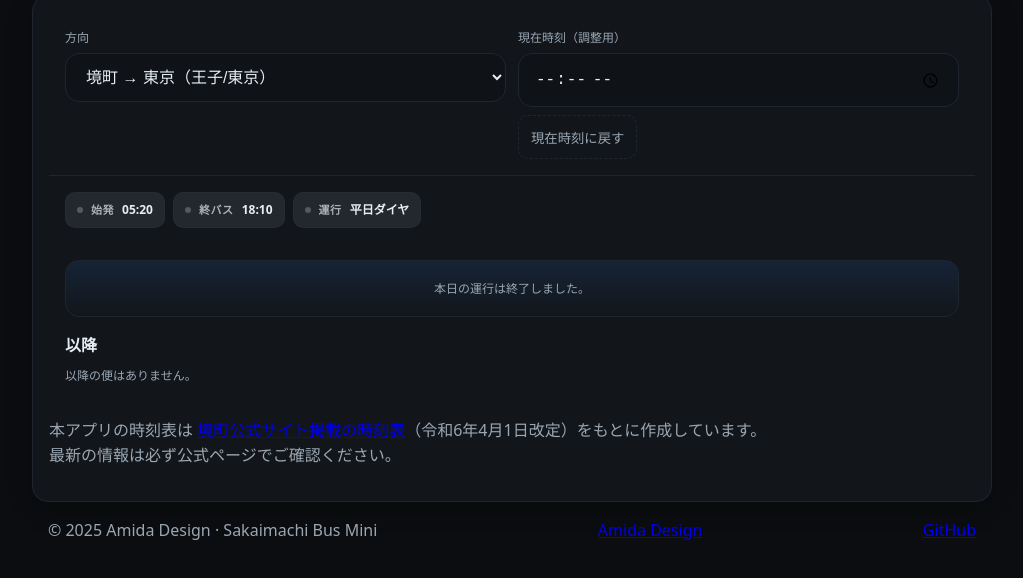
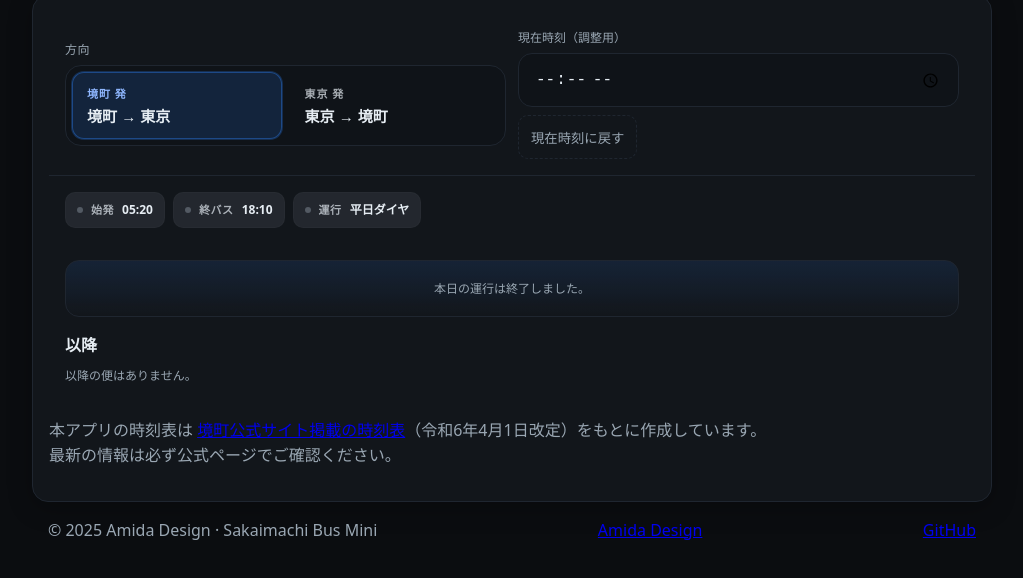
Before and after one commit to ysatodat/Sakaimachi-Tokyo-Bus-App, an Astro site: page / in a window 1280 px wide. Shown: the part 162-740 px from the top of the page, without its empty margins (128-1151 px from the left). Built offline with nearby package versions, Linux system fonts and the light colour scheme; Astro itself is replaced by a stand-in of ours; no server answers.

Commit message:
feat(ui): 方向選択をセグメント化して操作性を向上

```diff
--- a/src/components/Controls.tsx
+++ b/src/components/Controls.tsx
@@ -8,14 +8,43 @@ type Props = {
   setNowValue: (v: string) => void;
 };
 export default function Controls({direction,setDirection,tokyoStop,setTokyoStop,nowValue,setNowValue}:Props){
+  const handleDirectionKey = (event: React.KeyboardEvent<HTMLDivElement>) => {
+    if (event.key === 'ArrowRight' || event.key === 'ArrowDown') {
+      event.preventDefault();
+      setDirection('tokyo_to_sakai');
+    }
+    if (event.key === 'ArrowLeft' || event.key === 'ArrowUp') {
+      event.preventDefault();
+      setDirection('sakai_to_tokyo');
+    }
+  };
+
   return (
     <section className="controls">
       <div className="control">
-        <label htmlFor="direction">方向</label>
-        <select id="direction" value={direction} onChange={e=>setDirection(e.target.value as Props['direction'])}>
-          <option value="sakai_to_tokyo">境町 → 東京（王子/東京）</option>
-          <option value="tokyo_to_sakai">東京（王子/東京） → 境町</option>
-        </select>
+        <p className="control-label" id="direction-label">方向</p>
+        <div className="segmented" role="radiogroup" aria-labelledby="direction-label" onKeyDown={handleDirectionKey}>
+          <button
+            type="button"
+            className={direction==='sakai_to_tokyo' ? 'segmented__option is-active' : 'segmented__option'}
+            role="radio"
+            aria-checked={direction==='sakai_to_tokyo'}
+            onClick={()=>setDirection('sakai_to_tokyo')}
+          >
+            <span className="segmented__eyebrow">境町 発</span>
+            <span className="segmented__label">境町 → 東京</span>
+          </button>
+          <button
+            type="button"
+            className={direction==='tokyo_to_sakai' ? 'segmented__option is-active' : 'segmented__option'}
+            role="radio"
+            aria-checked={direction==='tokyo_to_sakai'}
+            onClick={()=>setDirection('tokyo_to_sakai')}
+          >
+            <span className="segmented__eyebrow">東京 発</span>
+            <span className="segmented__label">東京 → 境町</span>
+          </button>
+        </div>
       </div>
       {direction==='tokyo_to_sakai' && (
         <div className="control">
--- a/src/styles/global.css
+++ b/src/styles/global.css
@@ -8,7 +8,15 @@ header h1{margin:16px 0 4px;font-weight:800;letter-spacing:.02em}
 .card{background:var(--card);border:1px solid var(--border);border-radius:16px;box-shadow:0 6px 24px rgba(0,0,0,.25)}
 .controls{display:grid;gap:12px;grid-template-columns:repeat(auto-fit,minmax(200px,1fr));padding:16px;border-bottom:1px solid var(--border)}
 .control label{display:block;font-size:12px;color:var(--muted);margin-bottom:6px}
+.control .control-label{display:block;font-size:12px;color:var(--muted);margin-bottom:6px;letter-spacing:.04em}
 select,input[type=time]{width:100%;padding:14px 16px;border-radius:14px;background:#0f1318;color:var(--text);border:1px solid var(--border);min-height:48px;font-size:16px;line-height:1.4}
+.segmented{display:grid;width:100%;grid-template-columns:repeat(auto-fit,minmax(164px,1fr));gap:8px;border:1px solid var(--border);background:#0f1318;border-radius:16px;padding:6px}
+.segmented__option{display:flex;flex-direction:column;align-items:flex-start;gap:4px;padding:12px 14px;border-radius:12px;border:1px solid transparent;background:transparent;color:var(--muted);font-size:14px;font-weight:600;cursor:pointer;transition:background .2s,border-color .2s,color .2s}
+.segmented__option:focus-visible{outline:2px solid var(--accent);outline-offset:2px}
+.segmented__option .segmented__eyebrow{font-size:11px;font-weight:600;letter-spacing:.08em;text-transform:uppercase;color:rgba(230,237,243,.72)}
+.segmented__option .segmented__label{font-size:15px;color:var(--text);font-weight:700}
+.segmented__option.is-active{background:rgba(47,129,247,.16);border-color:rgba(47,129,247,.4);color:var(--text);box-shadow:0 0 0 1px rgba(47,129,247,.25)}
+.segmented__option.is-active .segmented__eyebrow{color:#8fb7ff}
 .ghost{margin-top:8px;padding:10px 12px;background:transparent;color:var(--muted);border:1px dashed var(--border);border-radius:10px;cursor:pointer;min-height:44px}
 .summary{display:flex;gap:8px;flex-wrap:wrap;padding:16px}
 .chip{display:flex;align-items:center;gap:8px;background:rgba(154,167,179,.12);border:none;padding:8px 12px;border-radius:10px;font-size:12px;color:var(--muted);cursor:default;box-shadow:inset 0 0 0 1px rgba(255,255,255,.02)}
```
